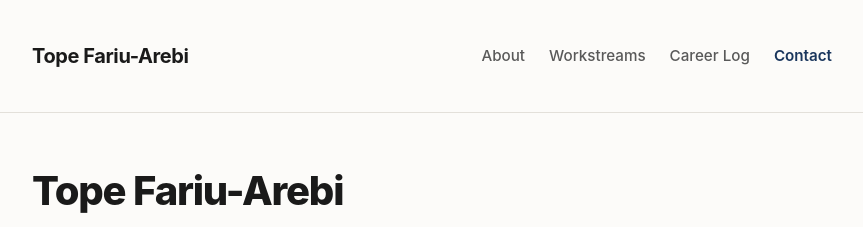
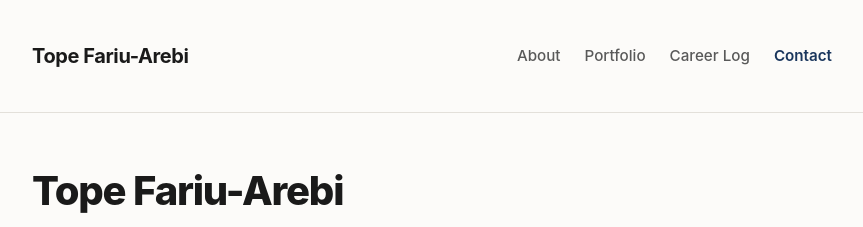
Before and after one commit to topearebi/topearebi-portfolio, a Jekyll site: the page built from index.html, in a window 1280 px wide. Shown: the top 227 px of the page, without its empty margins (208-1071 px from the left). Built offline with Jekyll 4.4.1, drawn with Linux system fonts in a browser that asks for light colours.

Commit message:
Update navigation links in default layout

```diff
--- a/_layouts/default.html
+++ b/_layouts/default.html
@@ -13,9 +13,9 @@
         <div class="header-container">
             <a href="{{ '/' | relative_url }}" class="site-logo">Tope Fariu-Arebi</a>
             <nav class="site-nav">
-                <a href="{{ '/' | relative_url }}#about">About</a>
-                <a href="{{ '/' | relative_url }}#portfolio">Workstreams</a>
-                <a href="{{ '/' | relative_url }}#thinking">Career Log</a>
+                <a href="{{ '/' | relative_url }}">About</a>
+                <a href="{{ '/portfolio/' | relative_url }}">Portfolio</a>
+                <a href="{{ '/career-log/' | relative_url }}">Career Log</a>
                 <a href="mailto:contact@topearebi.com" class="nav-cta">Contact</a>
             </nav>
         </div>
```
